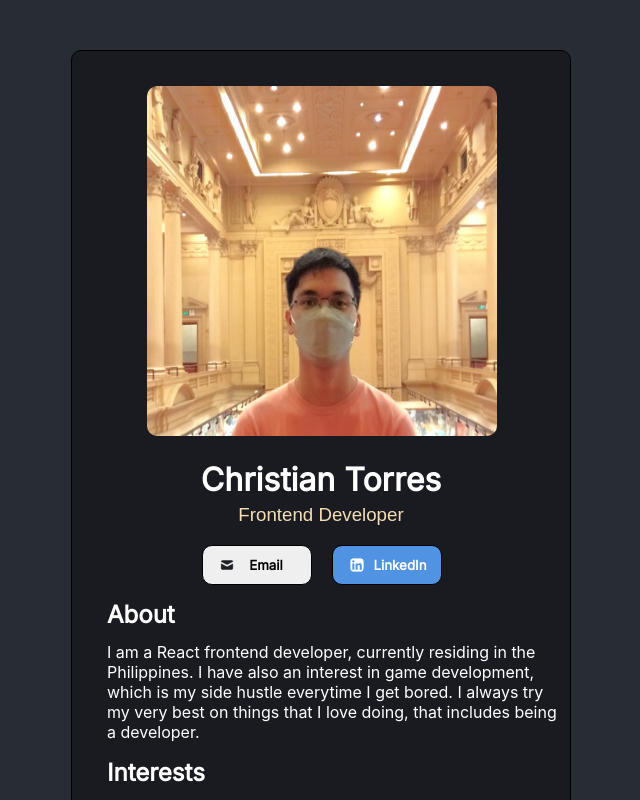
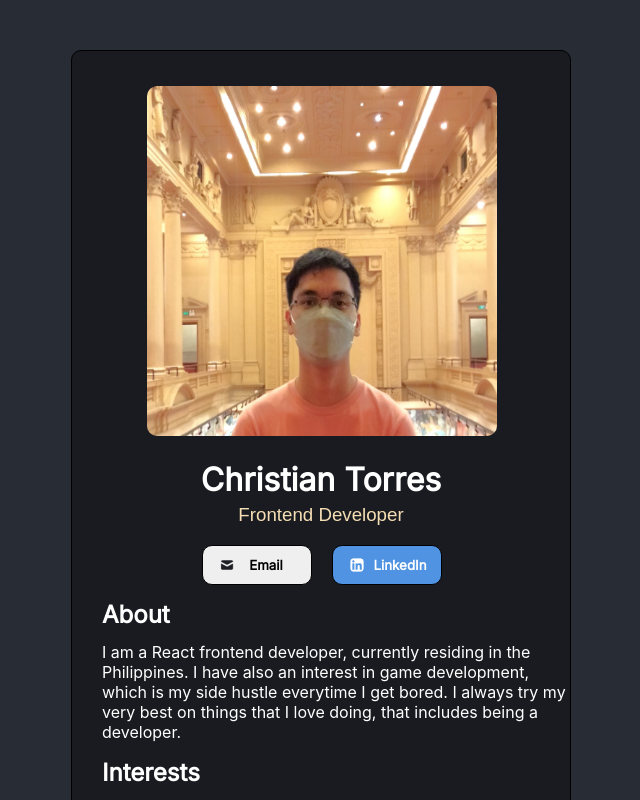
Before and after one commit to sirknight001/react-digital-business-card, a React (Create React App) app: page / in a window 1280 px wide. Shown: the top 800 px of the page, without its empty margins (319-959 px from the left). Built offline with nearby package versions, Linux system fonts and the light colour scheme.

Commit message:
Update styles.css

```diff
--- a/src/components/styles.css
+++ b/src/components/styles.css
@@ -101,14 +101,14 @@ h3 {
 h2 {
   color: white;
   margin-top: 15px;
-  margin-left: 35px;
+  margin-left: 30px;
   font-family: 'Inter', sans-serif;
   font-weight: bold;
 }
 
 p {
   color: white;
-  margin-left: 35px;
+  margin-left: 30px;
   margin-top: -7px;
 }
 
```
